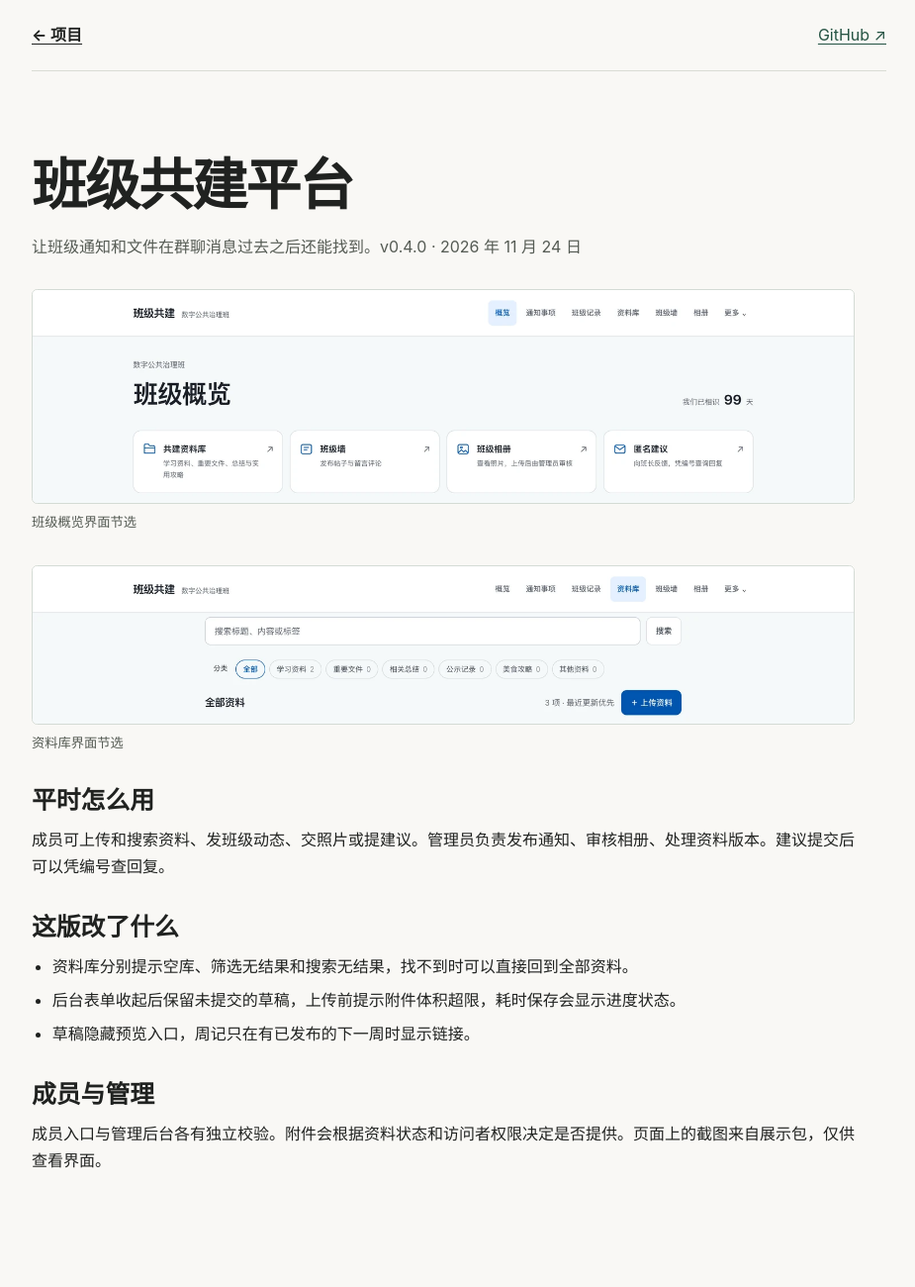
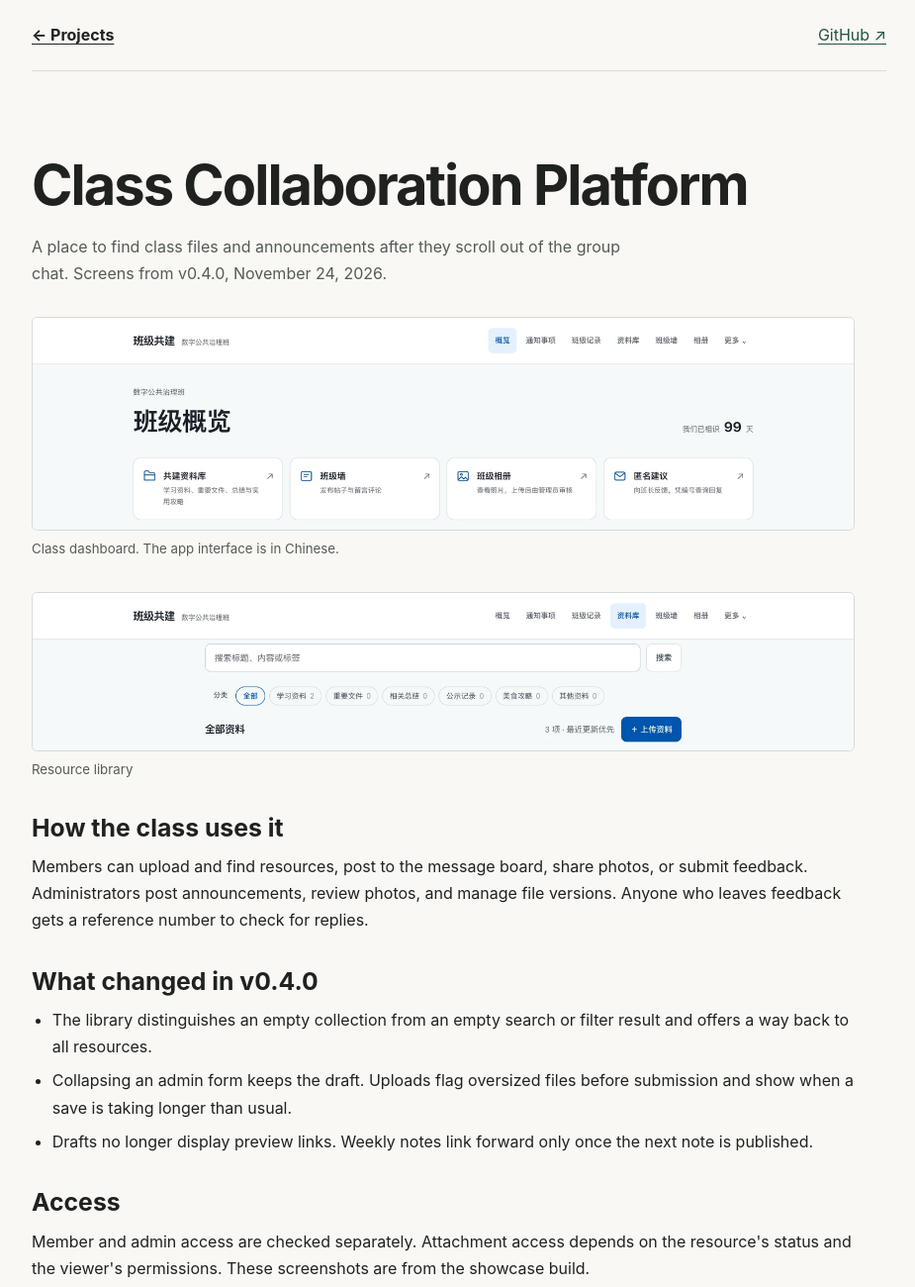
Before and after one commit to wuxuancheng66/ai-showcase, a plain HTML site: page 15-class-platform/index.html in a window 1280 px wide. Shown: the whole page at 99% size, without its empty margins (176-1101 px from the left). Before the commit the page ends 1250 px from the top, so only its background shows below. Drawn offline with Linux system fonts and the light colour scheme.

Commit message:
Translate project pages and credit the Desktop Pet Community contribution

```diff
--- a/15-class-platform/index.html
+++ b/15-class-platform/index.html
@@ -1,43 +1,43 @@
 <!doctype html>
-<html lang="zh-CN">
+<html lang="en">
 <head>
   <meta charset="utf-8">
   <meta name="viewport" content="width=device-width, initial-scale=1">
-  <title>班级共建平台 · 吴宣澄</title>
+  <title>Class Collaboration Platform · Wu Xuancheng</title>
   <link rel="stylesheet" href="../assets/portfolio.css">
 </head>
 <body>
   <div class="shell">
     <header class="topbar">
-      <a class="home" href="../">← 项目</a>
+      <a class="home" href="../">← Projects</a>
       <a href="https://github.com/wuxuancheng66">GitHub ↗</a>
     </header>
     <main class="case">
-      <h1>班级共建平台</h1>
-      <p class="lede">让班级通知和文件在群聊消息过去之后还能找到。v0.4.0 · 2026 年 11 月 24 日</p>
+      <h1>Class Collaboration Platform</h1>
+      <p class="lede">A place to find class files and announcements after they scroll out of the group chat. Screens from v0.4.0, November 24, 2026.</p>
       <figure>
-        <img src="../assets/class-overview-20261124.webp" width="1440" height="372" alt="班级概览和四个常用入口">
-        <figcaption>班级概览界面节选</figcaption>
+        <img src="../assets/class-overview-20261124.webp" width="1440" height="372" alt="Class dashboard with links to the resource library, message board, photo gallery, and anonymous feedback">
+        <figcaption>Class dashboard. The app interface is in Chinese.</figcaption>
       </figure>
       <figure>
-        <img src="../assets/class-library-20261124.webp" width="1440" height="276" alt="资料库的搜索、分类与上传入口">
-        <figcaption>资料库界面节选</figcaption>
+        <img src="../assets/class-library-20261124.webp" width="1440" height="276" alt="Resource library with search, categories, and an upload button">
+        <figcaption>Resource library</figcaption>
       </figure>
       <section>
-        <h2>平时怎么用</h2>
-        <p>成员可上传和搜索资料、发班级动态、交照片或提建议。管理员负责发布通知、审核相册、处理资料版本。建议提交后可以凭编号查回复。</p>
+        <h2>How the class uses it</h2>
+        <p>Members can upload and find resources, post to the message board, share photos, or submit feedback. Administrators post announcements, review photos, and manage file versions. Anyone who leaves feedback gets a reference number to check for replies.</p>
       </section>
       <section>
-        <h2>这版改了什么</h2>
+        <h2>What changed in v0.4.0</h2>
         <ul>
-          <li>资料库分别提示空库、筛选无结果和搜索无结果，找不到时可以直接回到全部资料。</li>
-          <li>后台表单收起后保留未提交的草稿，上传前提示附件体积超限，耗时保存会显示进度状态。</li>
-          <li>草稿隐藏预览入口，周记只在有已发布的下一周时显示链接。</li>
+          <li>The library distinguishes an empty collection from an empty search or filter result and offers a way back to all resources.</li>
+          <li>Collapsing an admin form keeps the draft. Uploads flag oversized files before submission and show when a save is taking longer than usual.</li>
+          <li>Drafts no longer display preview links. Weekly notes link forward only once the next note is published.</li>
         </ul>
       </section>
       <section>
-        <h2>成员与管理</h2>
-        <p>成员入口与管理后台各有独立校验。附件会根据资料状态和访问者权限决定是否提供。页面上的截图来自展示包，仅供查看界面。</p>
+        <h2>Access</h2>
+        <p>Member and admin access are checked separately. Attachment access depends on the resource's status and the viewer's permissions. These screenshots are from the showcase build.</p>
       </section>
     </main>
   </div>
```
Also changed, not shown: 20-iphone-server/index.html (+11 -11 lines), index.html (+18 -17 lines), 2 other files.
